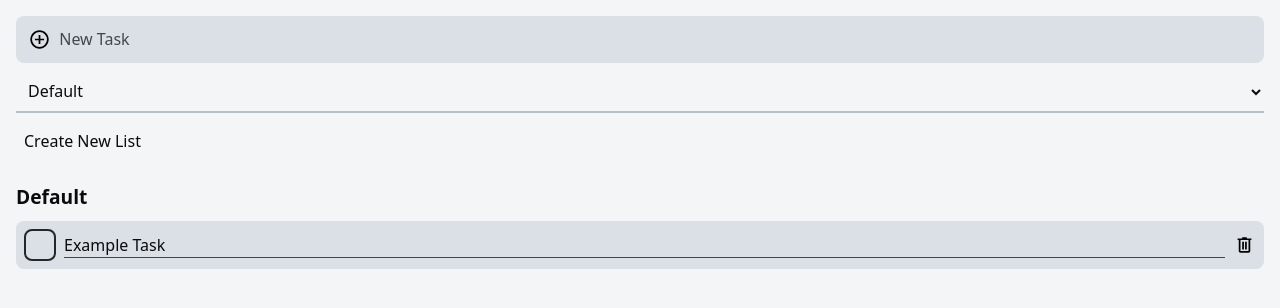
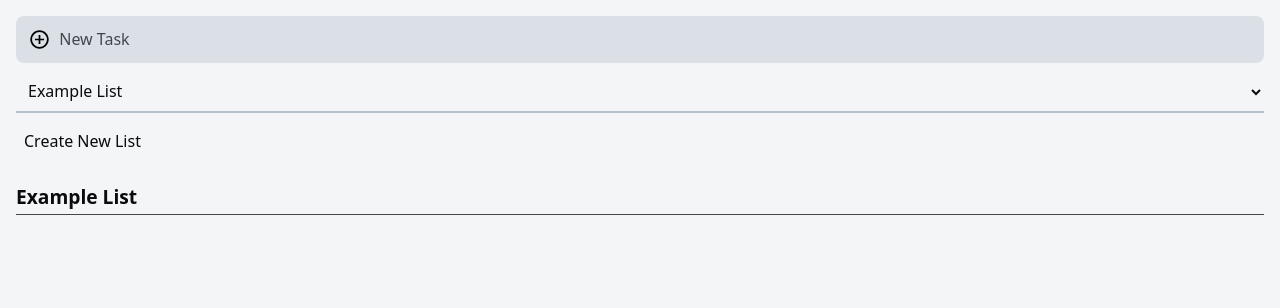
Before and after one commit to JoshuaCoquia/effortless-tasks, a Next.js app: page / in a window 1280 px wide. Shown: the top 308 px of the page. Built offline with nearby package versions, Linux system fonts and the light colour scheme.

Commit message:
Feat: save tasks and lists to localStorage

```diff
--- a/src/app/page.tsx
+++ b/src/app/page.tsx
@@ -1,7 +1,7 @@
 "use client";
 
 import type { TaskData, TaskList } from "./types";
-import { useState, useRef } from "react";
+import { useState, useEffect } from "react";
 import AddTaskForm from "./AddTaskForm";
 import TaskListView from "./TaskList";
 
@@ -9,24 +9,13 @@ export default function Home() {
   const [newTaskTitle, setNewTaskTitle] = useState("");
   const [currentTaskNumber, setCurrentTaskNumber] = useState(1);
   const [currentTaskListNumber, setCurrentTaskListNumber] = useState(1);
-  const [allTaskLists, setAllTaskLists] = useState<TaskList[]>([
-    {
-      id: "list_0",
-      title: "Default",
-    },
-  ]);
-  const [allTasks, setAllTasks] = useState<TaskData[]>([
-    {
-      id: "task_0",
-      title: "Example Task",
-      parentTaskListId: "list_0",
-    },
-  ]);
+  const [allTaskLists, setAllTaskLists] = useState<TaskList[]>([{ id: crypto.randomUUID(), title: "Example List" }]);
+  const [allTasks, setAllTasks] = useState<TaskData[]>([]);
   const [isListDeletionAllowed, setIsListDeletionAllowed] = useState<boolean>(false);
 
   function createNewTask(title: string, taskListId: string) {
     const newTask: TaskData = {
-      id: "task_".concat(currentTaskNumber.toString()),
+      id: crypto.randomUUID(),
       title: title,
       parentTaskListId: taskListId,
     };
@@ -51,7 +40,7 @@ export default function Home() {
     setAllTaskLists([
       ...allTaskLists,
       {
-        id: "list_".concat(currentTaskListNumber.toString()),
+        id: crypto.randomUUID(),
         title: "New List",
       },
     ]);
@@ -88,7 +77,7 @@ export default function Home() {
           title: e.target.value,
         }
       } else { return task; }
-    }));
+    }))
   }
 
   function handleTaskDelete(taskId: string) {
@@ -111,6 +100,24 @@ export default function Home() {
     allTaskLists.length > 2 ? setIsListDeletionAllowed(true) : setIsListDeletionAllowed(false);
   }
 
+  useEffect(() => {
+    const savedLists = JSON.parse(localStorage.getItem("allTaskLists")!);
+    if (savedLists != null && savedLists.length > 0) {
+      setAllTaskLists(savedLists);
+    } else {
+      setTimeout(() => setAllTaskLists([{ id: crypto.randomUUID(), title: "Example List" }]), 0)
+    }
+    const savedTasks = localStorage.getItem("allTasks");
+    if (savedTasks != null && JSON.parse(JSON.stringify(savedTasks)).length > 0) { setAllTasks(JSON.parse(savedTasks)); } else { setAllTaskLists([]) }
+  }, []);
+
+  useEffect(() => {
+    localStorage.setItem("allTaskLists", JSON.stringify(allTaskLists));
+  }, [allTaskLists]);
+
+  useEffect(() => {
+    localStorage.setItem("allTasks", JSON.stringify(allTasks));
+  }, [allTasks]);
 
   return (
     <main>
```
